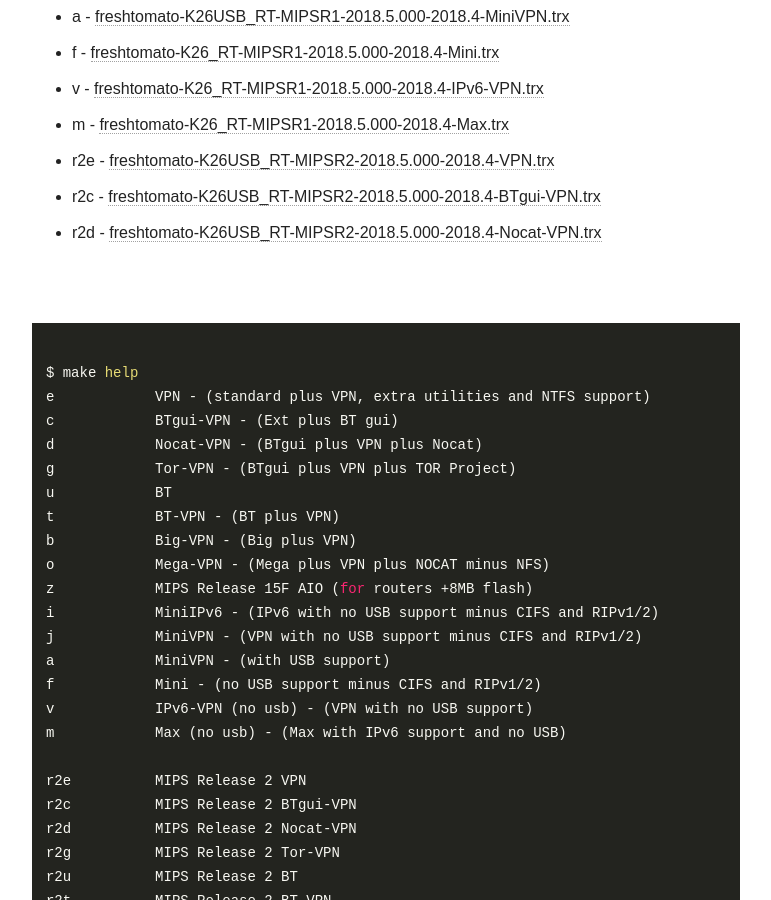
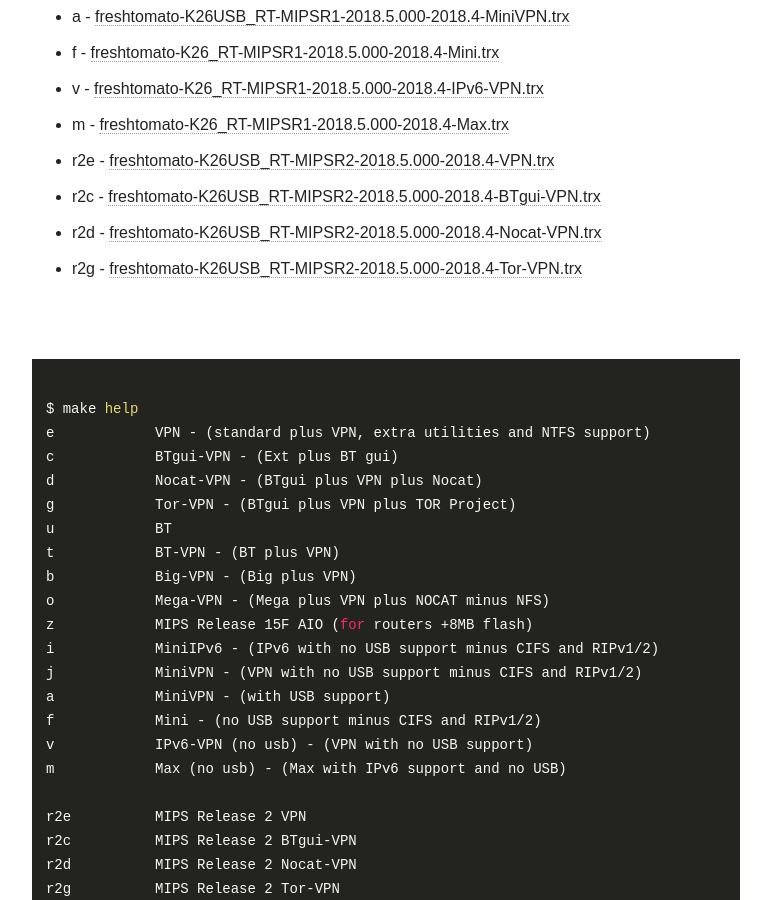
Before and after one commit to oglopss/freshtomato-mips-ci-jekyll, a Jekyll site: the page built from index.html, in a window 1280 px wide and 900 px high, scrolled down 991 px. Shown: the whole window, without its empty margins (254-1025 px from the left). Built offline with Jekyll 4.4.1, drawn with Linux system fonts in a browser that asks for light colours; nearby versions of some CDN libraries.

Commit message:
Travis build 45 r2g pushed to gh-pages

```diff
--- a/_data/ss.yml
+++ b/_data/ss.yml
@@ -17,3 +17,4 @@ files:
   - 0016 r2e freshtomato-K26USB_RT-MIPSR2-2018.5.000-2018.4-VPN.trx
   - 0017 r2c freshtomato-K26USB_RT-MIPSR2-2018.5.000-2018.4-BTgui-VPN.trx
   - 0018 r2d freshtomato-K26USB_RT-MIPSR2-2018.5.000-2018.4-Nocat-VPN.trx
+  - 0019 r2g freshtomato-K26USB_RT-MIPSR2-2018.5.000-2018.4-Tor-VPN.trx
```
